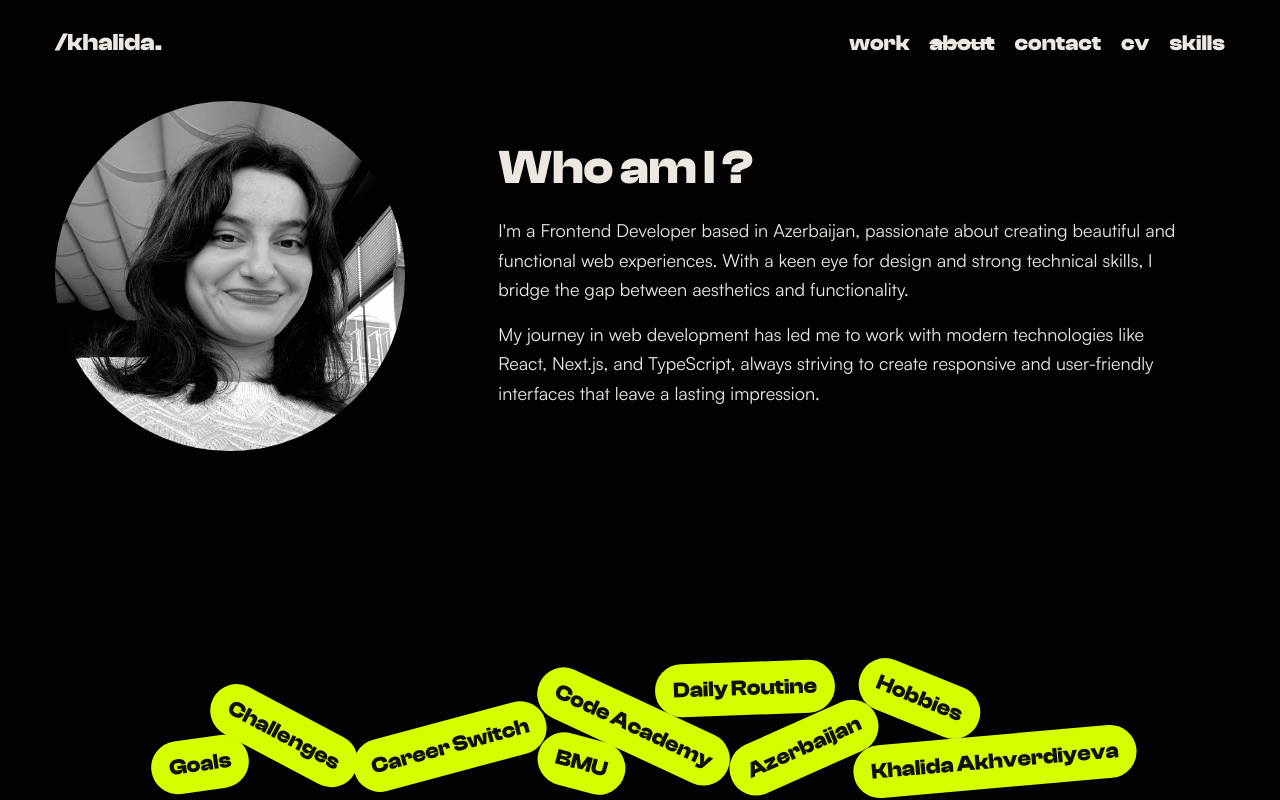
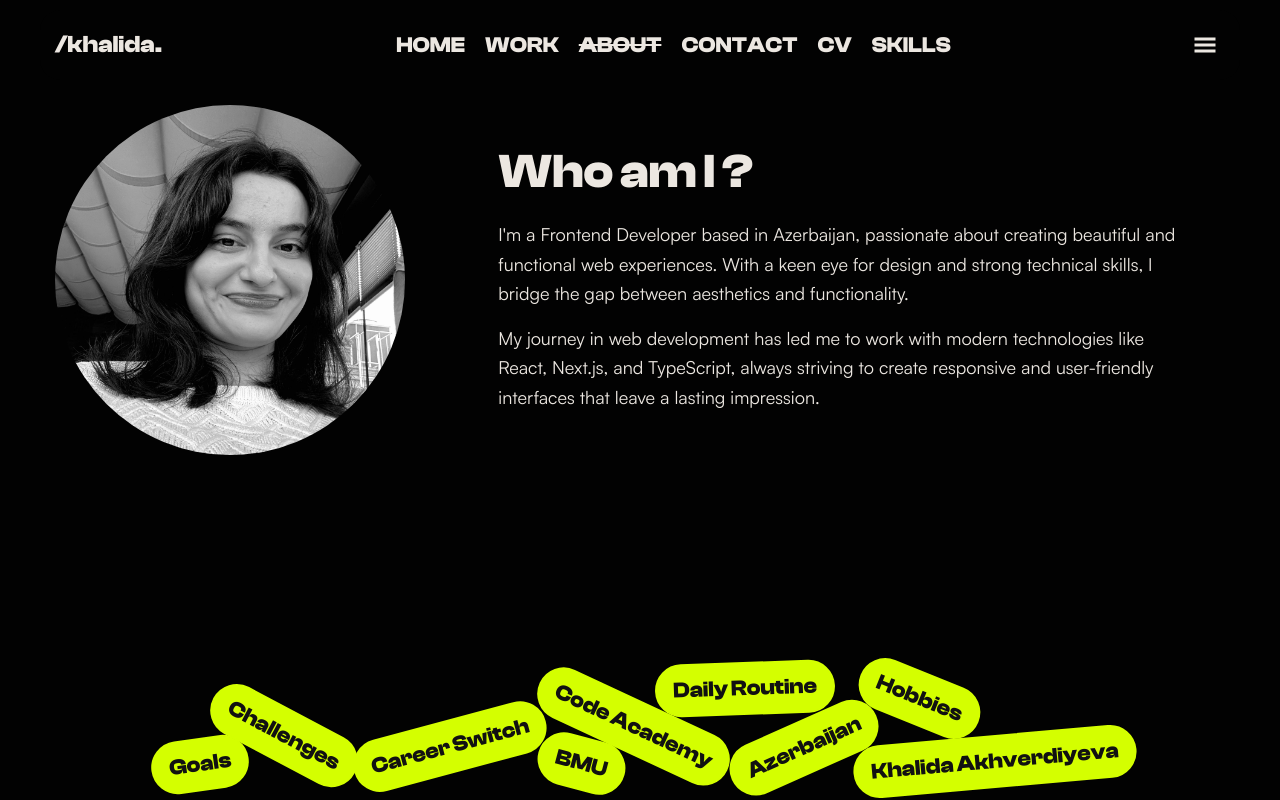
Before and after one commit to KhalidaAkhverdiyeva/portfolio, a Next.js app: page /about in a window 1280 px wide. Built offline with nearby package versions, Linux system fonts and the light colour scheme.

Commit message:
sidebar add for menu

```diff
--- a/src/components/navbar/index.tsx
+++ b/src/components/navbar/index.tsx
@@ -1,38 +1,52 @@
-'use client'
-import React from "react";
+"use client";
+import React, { useState } from "react";
 import { usePathname } from "next/navigation";
 import Link from "next/link";
+import { IoCloseOutline } from "react-icons/io5";
 import { GiHamburgerMenu } from "react-icons/gi";
+import {
+  Drawer,
+  List,
+  ListItem,
+  ListItemButton,
+  ListItemText,
+  IconButton,
+} from "@mui/material";
 
 const Navbar = () => {
   const pathname = usePathname();
+  const [open, setOpen] = useState(false);
 
   const navItems = [
-    { name: "work", path: "/work" },
-    { name: "about", path: "/about" },
-    { name: "contact", path: "/contact" },
-    { name: "cv", path: "/cvfinder" },
-    { name: "skills", path: "/skills" },
+    { name: "HOME", path: "/" },
+    { name: "WORK", path: "/work" },
+    { name: "ABOUT", path: "/about" },
+    { name: "CONTACT", path: "/contact" },
+    { name: "CV", path: "/cvfinder" },
+    { name: "SKILLS", path: "/skills" },
   ];
 
   const isHome = pathname === "/";
 
   return (
+    <>
       <div
-      className={`font-['ClashDisplay-Bold'] m-[10px] flex items-center  p-[15px]  justify-between rounded-[20px] text-[22px] ${
+        className={`font-['ClashDisplay-Bold'] m-[10px] flex items-center p-[15px] justify-between rounded-[20px] text-[22px] ${
           isHome
             ? "bg-[#ece7e1] text-[#020202] md:m-[20px]"
-          : "bg-[#020202] text-[#ece7e1] md:w-[1200px]  md:mx-auto"
+            : "bg-[#020202] text-[#ece7e1] md:w-[1200px] md:mx-auto"
         }`}
       >
         <Link href="/" className="text-[20px] md:text-[24px]">
           /khalida.
         </Link>
+
+        {/* Desktop nav */}
         <ul className="hidden md:flex gap-[20px]">
           {navItems.map((item) => (
             <li key={item.name}>
               <Link
-              href={item.path}  // Fixed here to use item.path directly
+                href={item.path}
                 className={`cursor-pointer hover:line-through ${
                   pathname === item.path ? "line-through" : ""
                 }`}
@@ -42,12 +56,66 @@ const Navbar = () => {
             </li>
           ))}
         </ul>
-      <GiHamburgerMenu
-        className={`text-[26px] md:hidden cursor-pointer ${
-          isHome ? "text-[#020202]" : "text-[#ece7e1]"
-        }`}
+
+        {/* Hamburger for mobile */}
+        <IconButton
+          className="text-[26px] md:hidden"
+          onClick={() => setOpen(true)}
+          style={{ color: isHome ? "#020202" : "#ece7e1" }}
+        >
+          <GiHamburgerMenu />
+        </IconButton>
+      </div>
+
+      {/* Sidebar Drawer for mobile */}
+      <Drawer anchor="right" open={open} onClose={() => setOpen(false)}>
+        <div className="w-screen  text-[20px] p-4 bg-[#020202] h-full text-[#ece7e1]">
+          <List>
+            <div className="flex justify-end border-b-solid border-b-[1px] border-[#444652] mb-[20px]">
+              <div className="flex gap-[5px]">
+                <button>Let&apos;s Talk</button>
+                <button onClick={() => setOpen(false)}>
+                  <IoCloseOutline />
+                </button>
+              </div>
+            </div>
+
+            {navItems.map((item) => (
+              <ListItem key={item.name} disablePadding>
+                <ListItemButton
+                  component={Link}
+                  href={item.path}
+                  onClick={() => setOpen(false)}
+                  selected={pathname === item.path}
+                  className="font-['ClashDisplay-Bold']"
+                  sx={{
+                    "&.Mui-selected": {
+                      backgroundColor: "transparent",
+                    },
+                    "&.Mui-selected:hover": {
+                      backgroundColor: "transparent",
+                    },
+                    "&:hover": {
+                      backgroundColor: "#1a1a1a", // Optional: subtle hover
+                    },
+                  }}
+                >
+                  <ListItemText
+                    primary={item.name}
+                    primaryTypographyProps={{
+                      style: {
+                        textDecoration:
+                          pathname === item.path ? "line-through" : "none",
+                      },
+                    }}
                   />
+                </ListItemButton>
+              </ListItem>
+            ))}
+          </List>
         </div>
+      </Drawer>
+    </>
   );
 };
 
```
Lines whose indentation alone changed are shown as unchanged.
